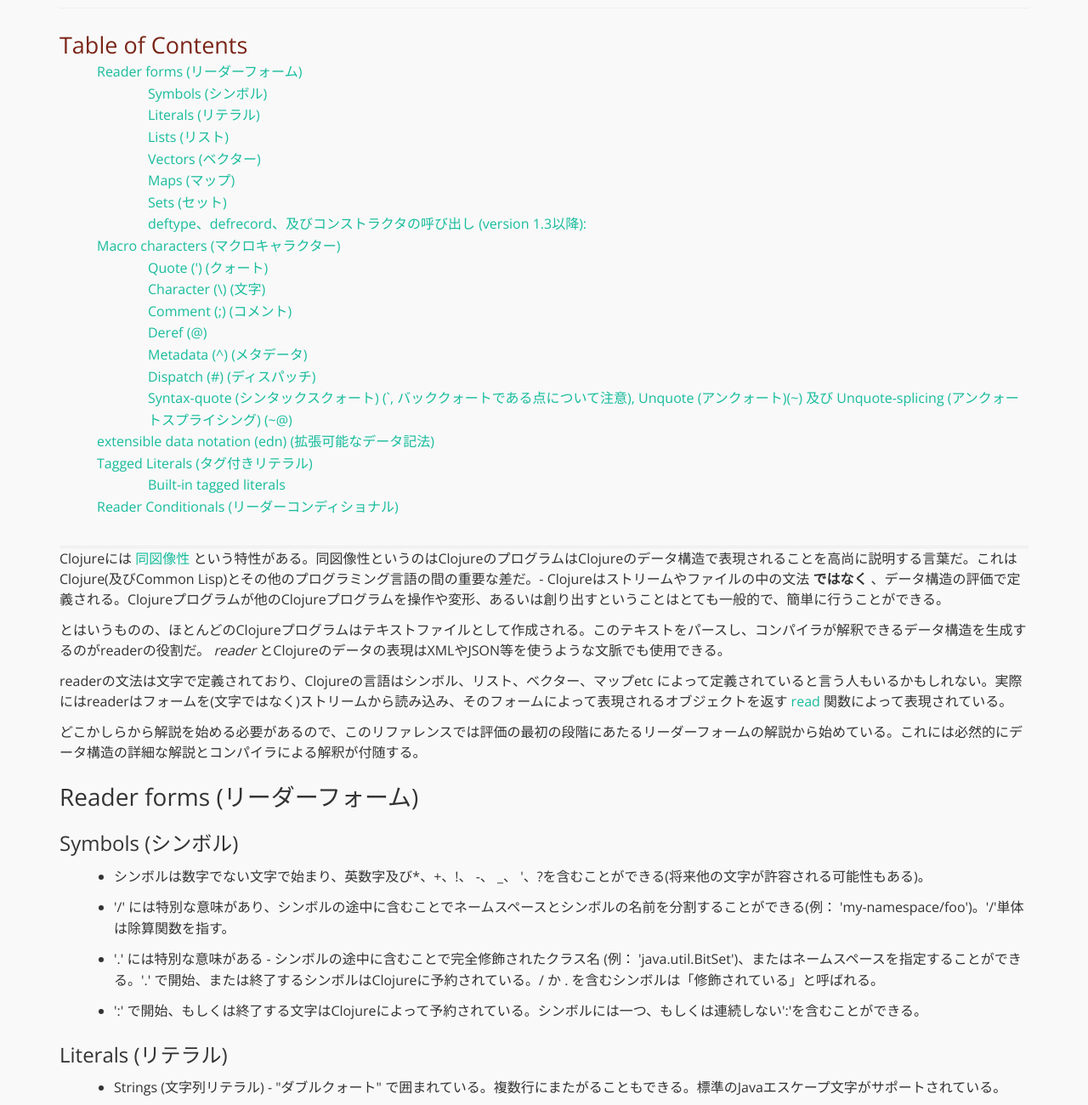
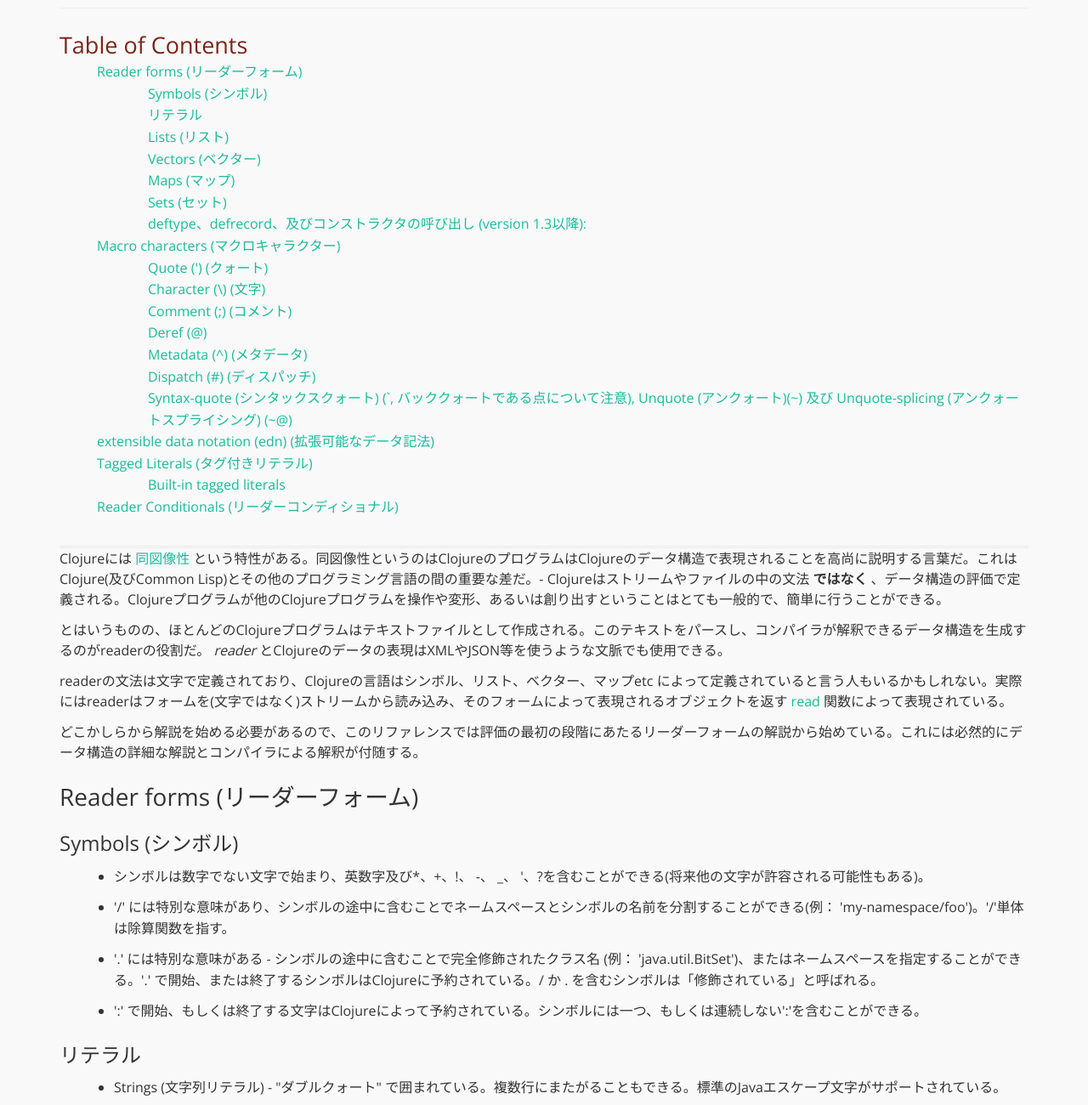
Before and after one commit to japan-clojurians/clojure-site-ja, a plain HTML site: page reference/reader.html in a window 1280 px wide. Shown: the part 160-1460 px from the top of the page at 85% size. Drawn offline with nearby package versions, Linux system fonts and the light colour scheme.

Commit message:
[ci skip] update site :books:

```diff
--- a/reference/reader.html
+++ b/reference/reader.html
@@ -85,7 +85,7 @@
 <li><a href="#_reader_forms_リーダーフォーム">Reader forms (リーダーフォーム)</a>
 <ul class="sectlevel2">
 <li><a href="#_symbols_シンボル">Symbols (シンボル)</a></li>
-<li><a href="#_literals_リテラル">Literals (リテラル)</a></li>
+<li><a href="#_リテラル">リテラル</a></li>
 <li><a href="#_lists_リスト">Lists (リスト)</a></li>
 <li><a href="#_vectors_ベクター">Vectors (ベクター)</a></li>
 <li><a href="#_maps_マップ">Maps (マップ)</a></li>
@@ -160,7 +160,7 @@ Lisp)とその他のプログラミング言語の間の重要な差だ。- Cloj
 </div>
 </div>
 <div class="sect2">
-<h3 id="_literals_リテラル">Literals (リテラル)</h3>
+<h3 id="_リテラル">リテラル</h3>
 <div class="ulist">
 <ul>
 <li>
```
Also changed, not shown: reference/evaluation.html (+2 -2 lines), reference/other_functions.html (+2 -2 lines).
